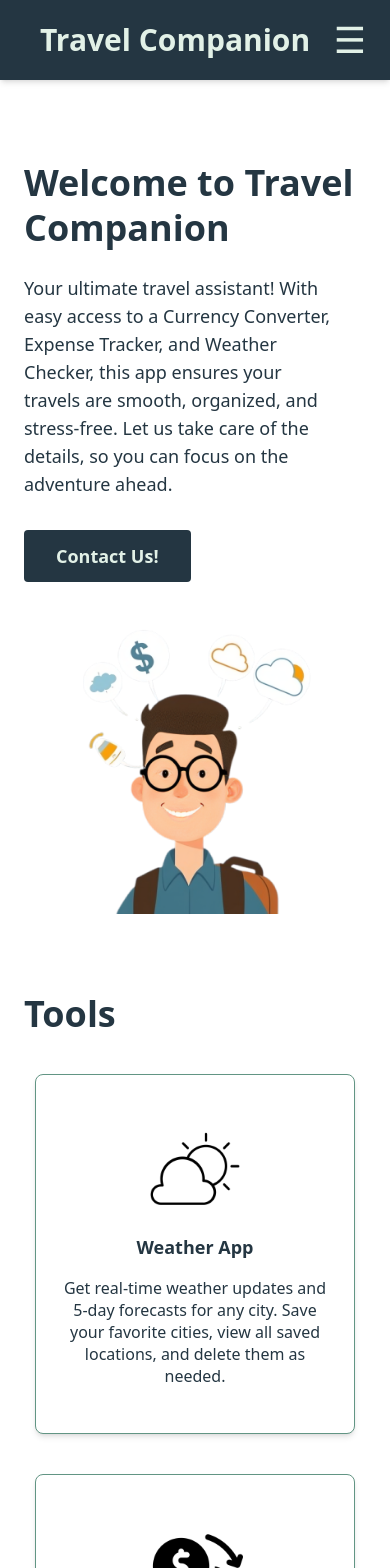
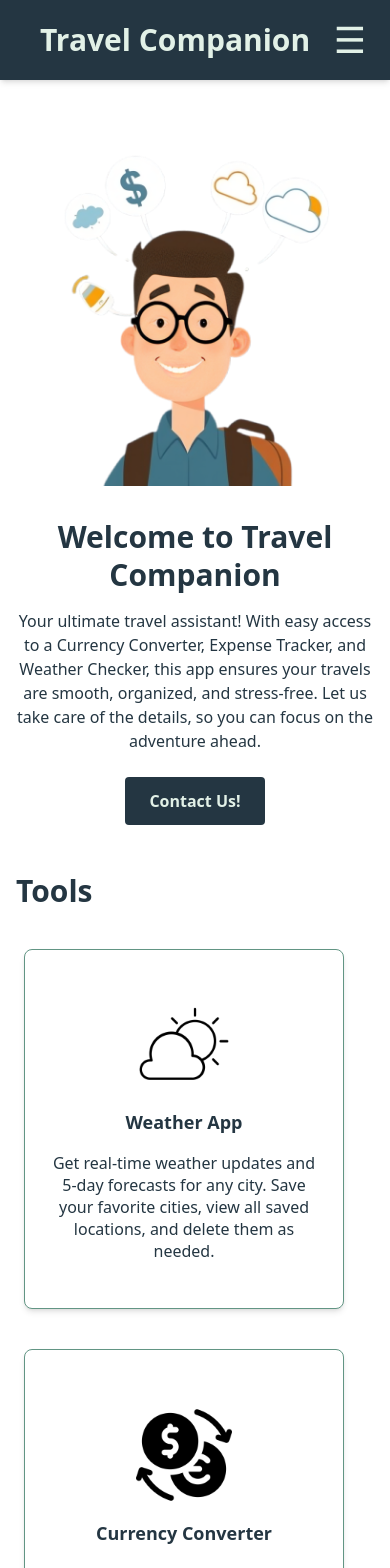
Before and after one commit to ghulammuttaqashah/Travel-Companion, a React (Vite) app in the folder client/travel-companion-app/: page / in a window 390 px wide. Shown: the top 1568 px of the page. Built offline with nearby package versions, Linux system fonts and the light colour scheme; no server answers.

Commit message:
improved UI for Home.jsx and Currency.jsx to make it more responsive

```diff
--- a/client/travel-companion-app/src/pages/CurrencyConverter.jsx
+++ b/client/travel-companion-app/src/pages/CurrencyConverter.jsx
@@ -99,20 +99,21 @@ function CurrencyConverter() {
   }, []);
 
   return (
+    // inside return
 <>
   {loading ? (
-        <div className="flex justify-center items-center h-[60vh]">
+    <div className="flex justify-center items-center h-[60vh] px-4">
       <Spinner />
     </div>
   ) : (
     <>
-          <div className="flex justify-center items-center mt-20 mb-24 px-4">
-            <div className="bg-white border border-[#629584] rounded-2xl shadow-lg p-10 w-full max-w-xl">
-              <h2 className="text-5xl font-extrabold text-[#243642] text-center mb-8">
+      <div className="flex justify-center items-center mt-12 sm:mt-20 mb-16 sm:mb-24 px-4">
+        <div className="bg-white border border-[#629584] rounded-2xl shadow-lg p-6 sm:p-10 w-full max-w-lg sm:max-w-xl">
+          <h2 className="text-3xl sm:text-4xl md:text-5xl font-extrabold text-[#243642] text-center mb-6 sm:mb-8">
             Currency Converter
           </h2>
 
-              <div className="flex items-center justify-center gap-6 mb-8">
+          <div className="flex flex-col sm:flex-row items-center justify-center gap-4 sm:gap-6 mb-8">
             <CurrencyDropDown
               currencies={currencies}
               title="From"
@@ -125,7 +126,7 @@ function CurrencyConverter() {
               alt="swap"
               width="36"
               height="36"
-                  className={`cursor-pointer transform mt-6 transition-transform duration-300 ${rotated ? "rotate-180" : ""}`}
+              className={`cursor-pointer transform sm:mt-6 transition-transform duration-300 ${rotated ? "rotate-180" : ""}`}
             />
             <CurrencyDropDown
               currencies={currencies}
@@ -136,28 +137,28 @@ function CurrencyConverter() {
           </div>
 
           <div className="mb-6">
-                <label htmlFor="amount" className="block text-[#243642] text-lg font-semibold mb-2">
+            <label htmlFor="amount" className="block text-[#243642] text-base sm:text-lg font-semibold mb-2">
               Amount:
             </label>
             <input
               type="number"
               value={amount}
               onChange={(e) => setAmount(e.target.value)}
-                  className="w-full border border-[#629584] rounded-md px-4 py-2 shadow-sm text-lg"
+              className="w-full border border-[#629584] rounded-md px-4 py-2 shadow-sm text-base sm:text-lg"
             />
           </div>
 
-              <div className="flex justify-center gap-6 mt-6">
+          <div className="flex flex-col sm:flex-row justify-center gap-4 sm:gap-6 mt-6">
             <button
               onClick={convertCurrency}
-                  className="bg-[#243642] cursor-pointer text-[#E2F1E7] font-bold py-2 px-6 rounded-full hover:bg-[#1e2e38] transition text-2xl"
+              className="bg-[#243642] cursor-pointer text-[#E2F1E7] font-bold py-2 px-6 rounded-full hover:bg-[#1e2e38] transition text-lg sm:text-2xl"
             >
               Convert
             </button>
             <button
               onClick={addToHistory}
               disabled={addLoading}
-                  className={`bg-[#629584] cursor-pointer text-white font-bold py-2 px-6 rounded-full hover:bg-[#517b6a] transition text-2xl flex items-center justify-center ${
+              className={`bg-[#629584] cursor-pointer text-white font-bold py-2 px-6 rounded-full hover:bg-[#517b6a] transition text-lg sm:text-2xl flex items-center justify-center ${
                 addLoading ? "opacity-70 cursor-not-allowed" : ""
               }`}
             >
@@ -165,7 +166,7 @@ function CurrencyConverter() {
             </button>
           </div>
 
-              <div className="mt-6 text-right text-[#243642] font-bold text-2xl">
+          <div className="mt-6 text-center sm:text-right text-[#243642] font-bold text-lg sm:text-2xl">
             Converted Amount: {convertedAmount ? `${convertedAmount} ${toCurrency}` : "N/A"}
           </div>
         </div>
--- a/client/travel-companion-app/src/pages/Home.jsx
+++ b/client/travel-companion-app/src/pages/Home.jsx
@@ -5,37 +5,44 @@ function Home() {
   return (
     <>
       {/* Hero Section */}
-      <div className="flex flex-col md:flex-row items-center justify-between px-6 md:px-16 py-20 gap-6">
+      <div className="flex flex-col-reverse md:flex-row items-center justify-between px-4 sm:px-6 md:px-12 lg:px-20 py-12 gap-8">
         {/* Left Side */}
-        <div className="md:w-1/2 flex flex-col justify-center">
-          <h1 className="text-[#243642] text-4xl md:text-6xl font-extrabold mb-6 leading-tight">
+        <div className="w-full md:w-1/2 flex flex-col justify-center text-center md:text-left">
+          <h1 className="text-[#243642] text-3xl sm:text-4xl md:text-5xl lg:text-6xl font-extrabold mb-4 leading-tight">
             Welcome to Travel Companion
           </h1>
-          <p className="text-[#243642] text-lg md:text-2xl font-medium mb-8 w-[90%]">
+          <p className="text-[#243642] text-base sm:text-lg md:text-xl lg:text-2xl font-medium mb-6 max-w-xl mx-auto md:mx-0">
             Your ultimate travel assistant! With easy access to a Currency Converter, Expense Tracker, and Weather Checker, this app ensures your travels are smooth, organized, and stress-free. Let us take care of the details, so you can focus on the adventure ahead.
           </p>
           <a
             href="https://www.linkedin.com/in/ghulam-muttaqa-shah/"
             target="_blank"
             rel="noopener noreferrer"
+            className="inline-block"
           >
-            <button className="bg-[#243642] text-[#E2F1E7] cursor-pointer px-8 py-3 text-lg md:text-xl rounded font-bold hover:bg-[#1b2a33] transition">
+            <button className="bg-[#243642] text-[#E2F1E7] px-6 py-3 sm:px-8 sm:py-3.5 text-base sm:text-lg md:text-xl rounded font-bold hover:bg-[#1b2a33] transition duration-300">
               Contact Us!
             </button>
           </a>
         </div>
 
         {/* Right Side (Hero Image) */}
-        <div className="md:w-1/2">
-          <img src="/images/Hero2.png" alt="Hero" className="w-[90%] mx-auto h-auto" />
+        <div className="w-full md:w-1/2">
+          <img
+            src="/images/Hero2.png"
+            alt="Hero"
+            className="w-full max-w-[400px] sm:max-w-[500px] md:max-w-full mx-auto h-auto object-contain"
+          />
         </div>
       </div>
 
       {/* Tools Section */}
-      <h1 className="text-[#243642] text-4xl md:text-5xl font-bold ml-6 mb-8">Tools</h1>
+      <h1 className="text-[#243642] text-3xl sm:text-4xl md:text-5xl font-bold px-4 sm:px-6 md:px-12 lg:px-20 mb-8">
+        Tools
+      </h1>
 
-      <div className="flex flex-wrap justify-around px-6 md:px-12 lg:px-20 xl:px-24 gap-y-6 pb-12">
-        <Link to="/weather">
+      <div className="flex flex-col sm:flex-row flex-wrap items-center justify-center gap-6 px-4 sm:px-6 md:px-12 lg:px-20 xl:px-24 pb-12">
+        <Link to="/weather" className="w-full sm:w-[300px]">
           <Card
             title={"Weather App"}
             image="/images/weather-forecast.png"
@@ -44,7 +51,7 @@ function Home() {
             }
           />
         </Link>
-        <Link to="/currency-converter">
+        <Link to="/currency-converter" className="w-full sm:w-[300px]">
           <Card
             title={"Currency Converter"}
             image="/images/change.png"
@@ -53,7 +60,7 @@ function Home() {
             }
           />
         </Link>
-        <Link to="/expensetracker">
+        <Link to="/expensetracker" className="w-full sm:w-[300px]">
           <Card
             title={"Expense Tracker"}
             image="/images/expense.png"
```
Lines whose indentation alone changed are shown as unchanged.
